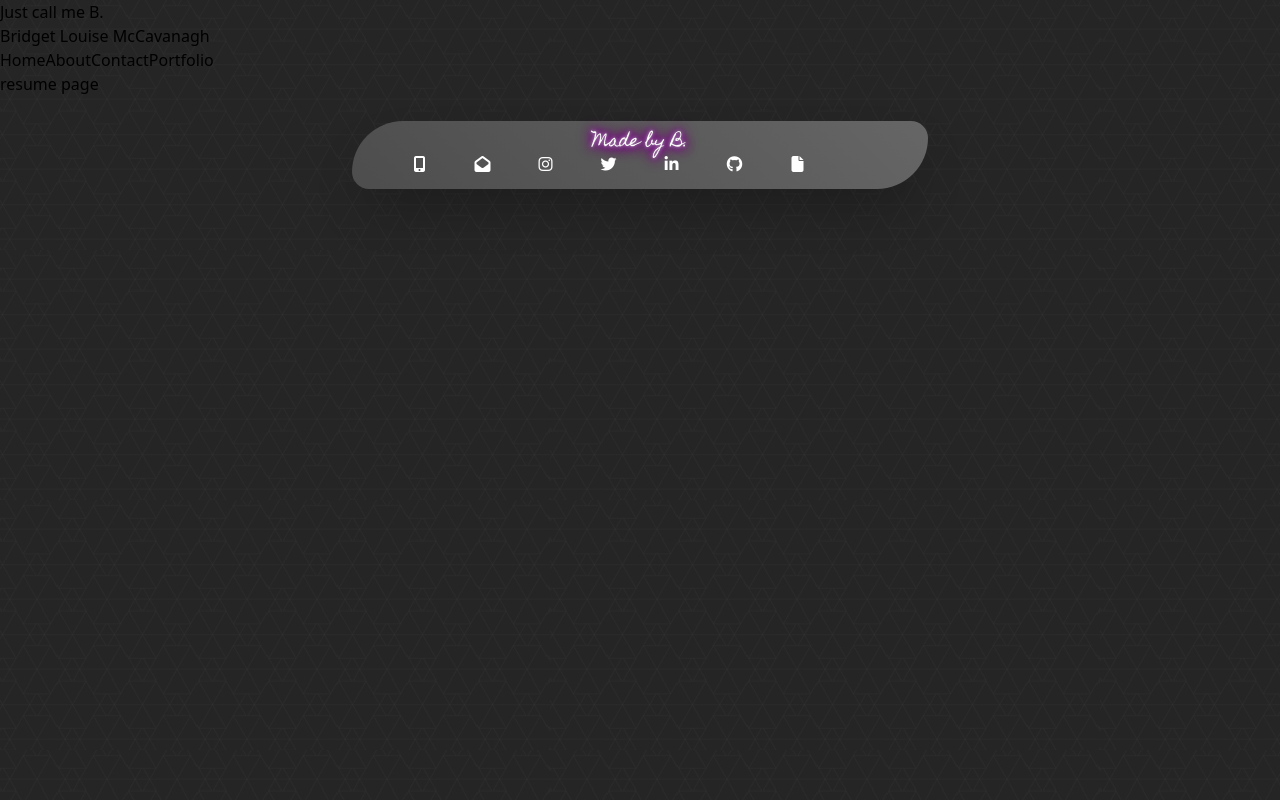
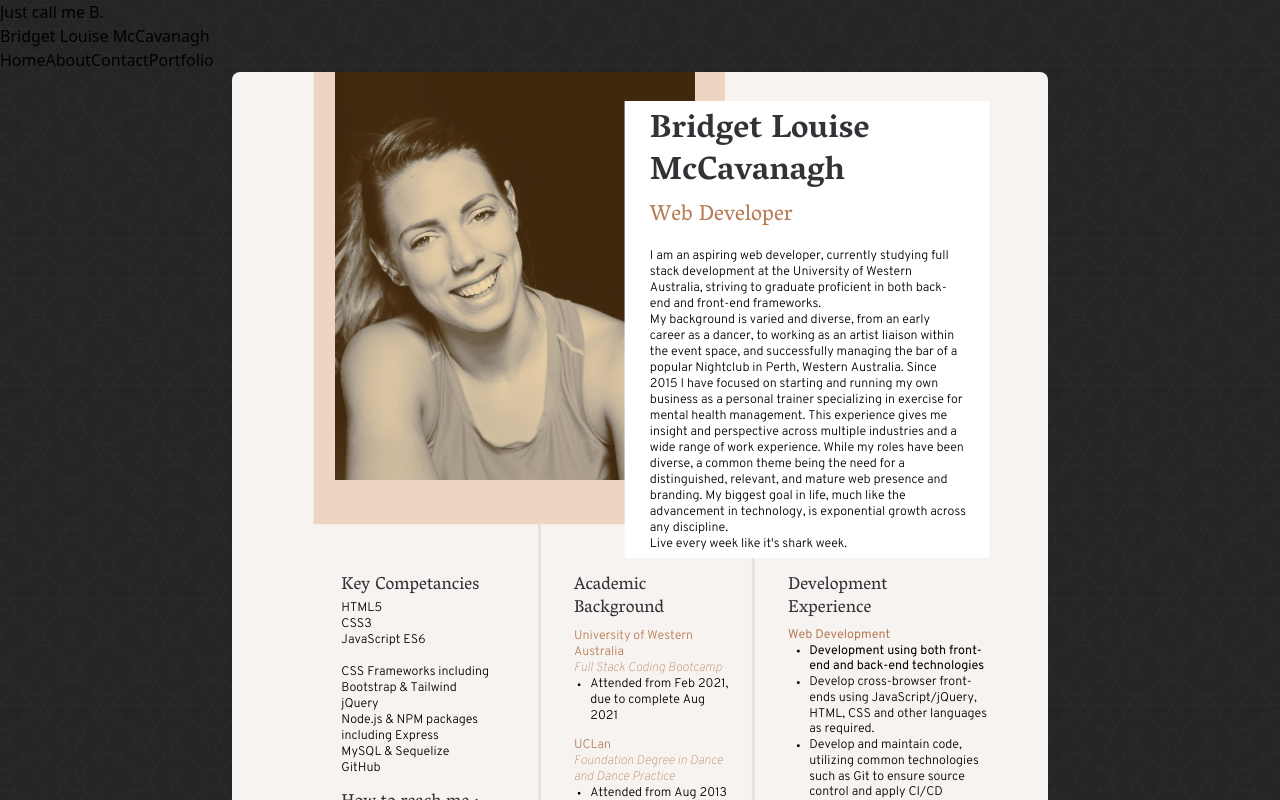
Before and after one commit to blmccavanagh/React-Portfolio, a React (Create React App) app: page /resume in a window 1280 px wide. Shown: the top 800 px of the page. Built offline with nearby package versions, Linux system fonts and the light colour scheme; a web font is replaced by a local one.

Commit message:
Resume page created with resume image.

```diff
--- a/src/pages/Resume.js
+++ b/src/pages/Resume.js
@@ -1,7 +1,12 @@
 import React from 'react';
+import resume from '../images/resume.png'
 
 export default function Resume() {
   return (
-    <div>resume page</div>
+    <div>
+
+    <img className="rounded-lg mx-auto" src={ resume } />
+
+    </div>
   );
 }
```
Also changed, not shown: src/images/resume.png (added).
